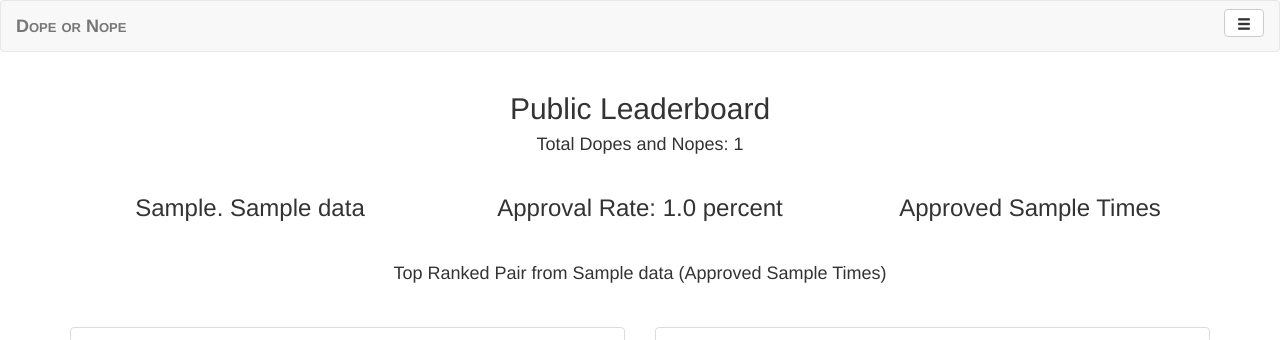
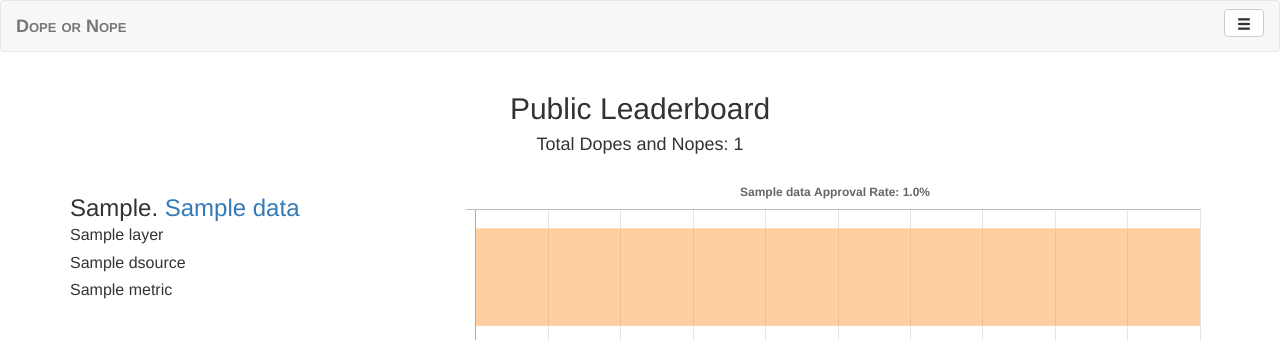
Before and after one commit to datascopeanalytics/DeepProduct, a Flask app: template templates/leaderboard.html in a window 1280 px wide. Shown: the top 340 px of the page. Run offline with Flask 2, Linux system fonts and the light colour scheme; the template is opened without the code that fills it: most values are stand-ins (such as "Sample title", 1, 10 or a date in 2020); parts of the project's set-up code (start-up, migrations or seed data) failed here and were passed over; some libraries are stand-ins or nearby versions.

Commit message:
Restore leaderboard to production version

```diff
--- a/templates/leaderboard.html
+++ b/templates/leaderboard.html
@@ -18,48 +18,99 @@
 
   {% for i in data['model_indices'] %}
 
-    <div class="row">
+    <div class="row" style='padding-bottom: 10px'>
       <div class="col-md-4">
-        <h3 class="text-center">{{ "{}. {}".format(i, data[i]['model_name']) }}</h3>
+        <h3 class="text-left">{{i}}. <a id="model-link-{{i}}"
+					  class="model-link"
+					  href="{{url_for('pair_leaderboard_for_a_model', model_id=data[i]['model_name'])}}"
+					  data-row-no="{{i}}"
+					  data-toggle="tooltip"
+					  data-placement="right"
+					  data-dopes="{{ data[i]['model_matches'] }}"
+					  data-nopes="{{ data[i]['model_votes'] - data[i]['model_matches'] }}"
+            data-votes="{{ data[i]['model_votes'] }}"
+            data-rate="{{ 'Approval Rate: {:.1f}%'.format(data[i]['model_matches']*100.0/data[i]['model_votes']) }}"
+            data-md-name="{{ data[i]['model_name'] }}"
+					  title="Click to see this model's top-voted pairs">{{ "{}".format(data[i]['model_name']) }}</a>
+            <p style='font-size: 16; text-align: left; padding-top: 5px;'> {{ data[i]['tooltip_text']['layer'] | safe }} </p>
+            <p style='font-size: 16; text-align: left;'> {{ data[i]['tooltip_text']['dsource'] | safe }} </p>
+            <p style='font-size: 16; text-align: left;'> {{ data[i]['tooltip_text']['metric'] | safe }} </p>
+            </h3>
       </div>
-
-      <div class="col-md-4">
-        <h3 class="text-center">{{ "Approval Rate: {:.1f} percent".format(data[i]['model_matches']*100.0/data[i]['model_votes']) }}</h3>
-      </div>
-
-      <div class="col-md-4">
-        <h3 class="text-center">{{ "Approved {} Times".format(data[i]['model_matches']) }}</h3>
-      </div>
-    </div>
-  {% endfor %}
-
-  <div class="row">
-    <div class="span" style='padding-bottom: 30px; padding-top: 30px; '>
-      <p style='text-align: center; font-weight: 500; font-size: 18'>{{ "Top Ranked Pair from {} (Approved {} Times)".format(data[1]['model_name'], data[1]['top_pair_approvals']) }} </p>
-    </div>
-  </div>
-
-  <div class="row">
-
-    <div class="col-md-6">
-      <div class="panel panel-default">
-        <div class="panel-body">
-          <img width=300px height=300px style='margin: auto' class="thumbnail" src="{{ url_for('static', filename=data[1]['top_pair_1']) }}">
-        </div>
+      <div class="col-md-8">
+        <canvas id="approval-chart-{{i}}" height='80' style='height: 80px;'></canvas>
       </div>
     </div>
 
-    <div class="col-md-6">
-      <div class="panel panel-default">
-        <div class="panel-body">
-          <img width=300px height=300px style='margin: auto' class="thumbnail" src="{{ url_for('static', filename=data[1]['top_pair_2']) }}">
-        </div>
-      </div>
-    </div>
-  </div>
-  <div class="row">
+  {% endfor %}
 
 
 </div>
 
+
+<script type='text/javascript'>
+
+//activates bootstrap tooltips for the entire page
+  $(function(){
+  $('[data-toggle="tooltip"]').tooltip()
+  })
+
+/*sets a global variable xLimit to ensure that all horizontal
+bar graphs have the same axis limits. This will always be the
+maximum number of votes (across all seven of our models)
+rounded up to the nearest 10
+*/
+  var voteCounts = $("a.model-link").map(function()
+    {return Number($(this).data('votes'))});
+  var xLimit = Math.max.apply(Math, voteCounts);
+  var xLimit = Math.ceil(xLimit / 10) * 10;
+
+/*creates all of the model charts according to the
+data attributes in each of the model-link objects.
+*/
+  $("a.model-link").each(drawModelChart);
+
+  function drawModelChart(modelLinkElement){
+    var rowNo = $(this).data("row-no");
+    var modelRow = $('#model-link-'+rowNo);
+    var ctx = document.getElementById('approval-chart-'+rowNo).getContext('2d');
+    var myChart = new Chart(ctx, {
+      type: 'horizontalBar',
+      data: { labels: [''],
+      datasets: [
+        { data: [modelRow.data('dopes')],
+        backgroundColor: ['rgba(153, 102, 255, 0.5)'],
+        label: ['Dopes']
+        },
+        { data: [modelRow.data('nopes')],
+        backgroundColor: ['rgba(255, 159, 64, 0.5)'],
+        label: ['Nopes']
+        }]
+      },
+      options:{
+        legend: {
+          display: false
+        },
+        title: {
+          display: true,
+          text: modelRow.data('md-name') + ' '+ modelRow.data('rate')
+        },
+        scales: {
+          xAxes: [{
+            ticks: {
+              beginAtZero: true,
+              max: xLimit
+            },
+            stacked:true
+          }],
+          yAxes: [{stacked:true}]
+        }
+      }
+    }
+    );
+  }
+
+</script>
+
+
 {% endblock main %}
```
